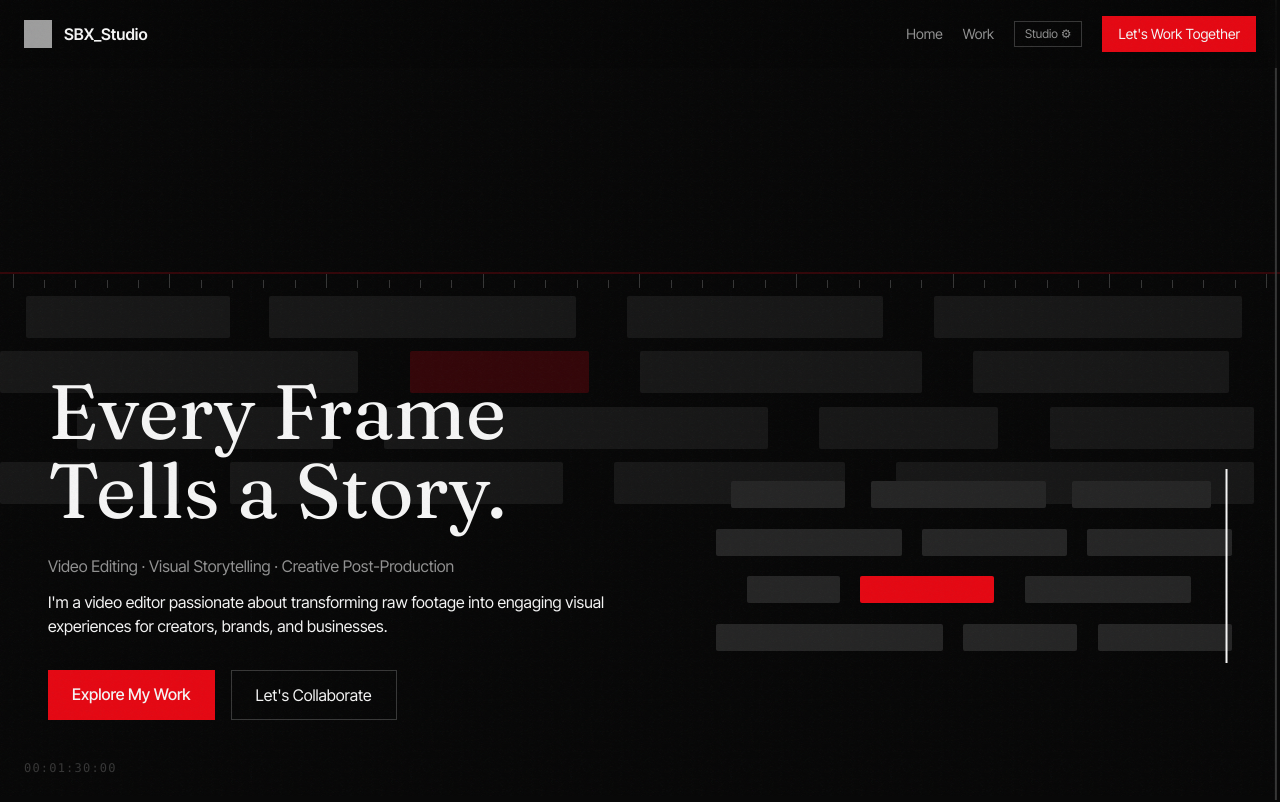
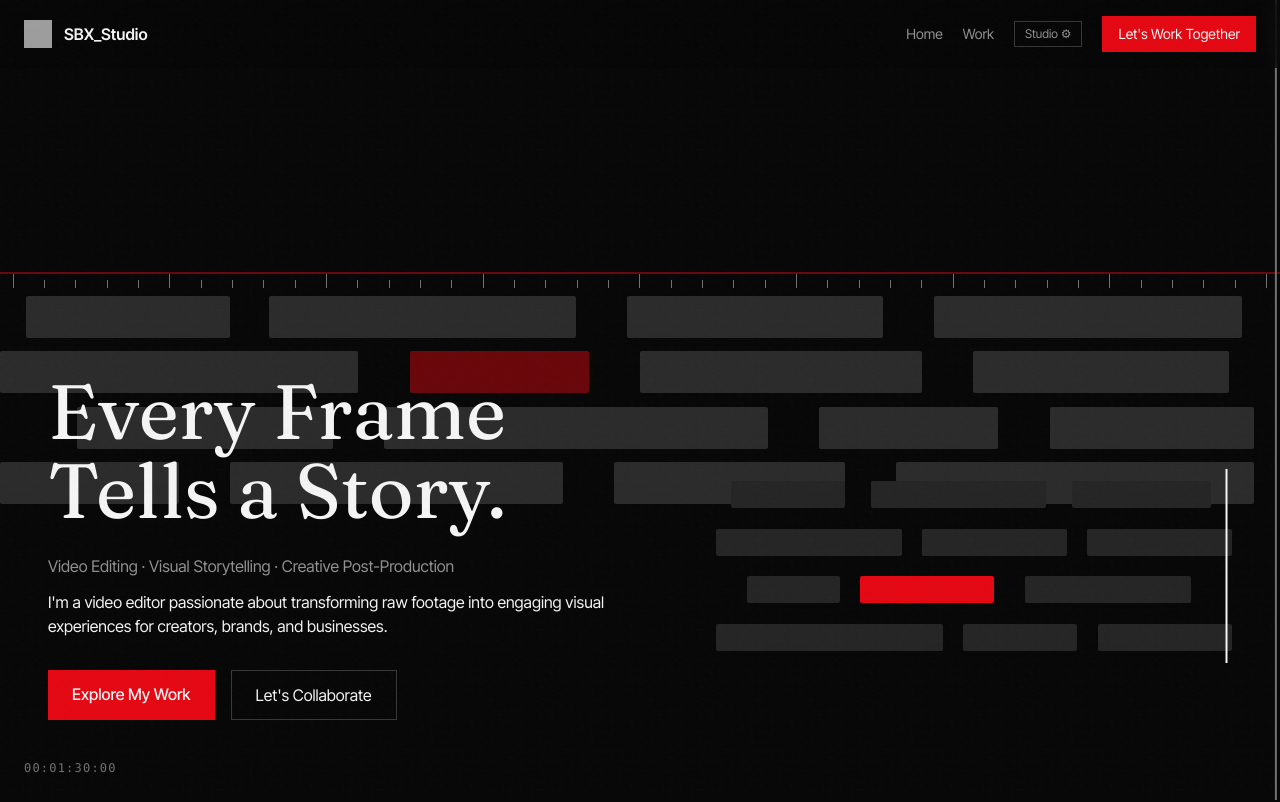
Before and after one commit to surjobanerjee207-tech/SBX_Studio, a Next.js app: page / in a window 1280 px wide. Shown: the top 802 px of the page. Built offline with nearby package versions, Linux system fonts and the light colour scheme; no server answers; grey boxes are pictures that could not be loaded.

Commit message:
Update ScrollTimeline OPACITY to 0.45

```diff
--- a/components/ScrollTimeline.tsx
+++ b/components/ScrollTimeline.tsx
@@ -1,7 +1,7 @@
 "use client";
 import { motion, useScroll, useSpring, useTransform, useReducedMotion } from "framer-motion";
 
-const OPACITY = 0.2; // overall visibility: raise for more, lower for less
+const OPACITY = 0.45; // overall visibility: raise for more, lower for less
 const DURATION_SEC = 90; // fake "sequence length" shown by the timecode
 const FPS = 24;
 
```
